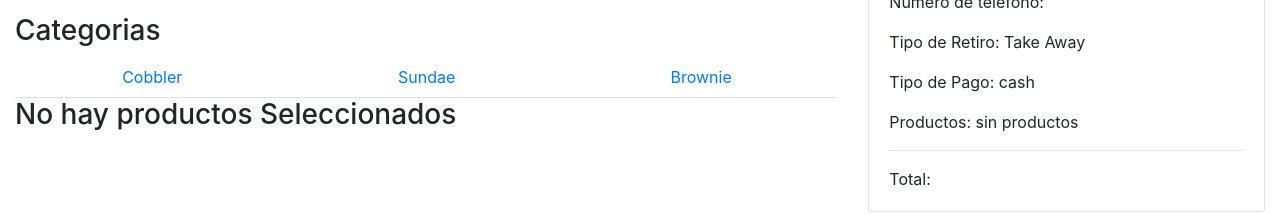
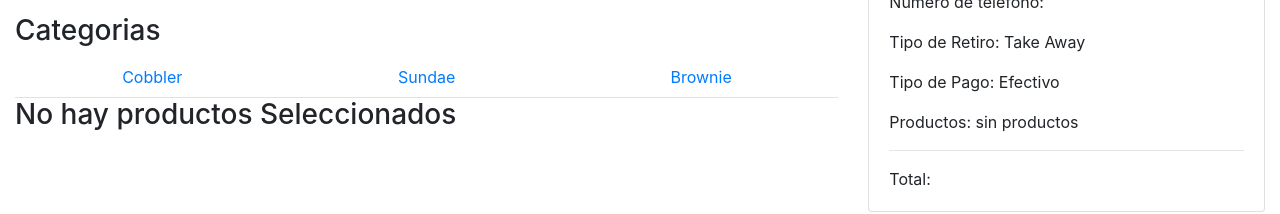
Before and after one commit to hvilloria/front-sk, a React (Create React App) app: page / in a window 1280 px wide. Shown: the part 238-452 px from the top of the page. Built offline with nearby package versions, Linux system fonts and the light colour scheme.

Commit message:
changes how to show the payment type in summary order

```diff
--- a/src/components/OrderSummary/OrderSummary.js
+++ b/src/components/OrderSummary/OrderSummary.js
@@ -6,6 +6,7 @@ class SummaryOrder extends Component {
     super(props);
     this.ProductSummaryList = this.ProductSummaryList.bind(this);
     this.serviceType = this.serviceType.bind(this);
+    this.paymentType = this.paymentType.bind(this);
   }
 
   ProductSummaryList() {
@@ -15,6 +16,13 @@ class SummaryOrder extends Component {
       })
     } else {
       return <span>sin productos</span>
+    }
+  }
+
+  paymentType() {
+    const { paymentType } = this.props;
+    if (paymentType === 'cash') {
+       return 'Efectivo'
     }
   }
 
@@ -45,7 +53,7 @@ class SummaryOrder extends Component {
             Tipo de Retiro: { this.serviceType() }
           </Card.Text>
           <Card.Text>
-            Tipo de Pago: { this.props.paymentType }
+            Tipo de Pago: { this.paymentType() }
           </Card.Text>
           <Card.Text>
             Productos: { this.ProductSummaryList() }
```
